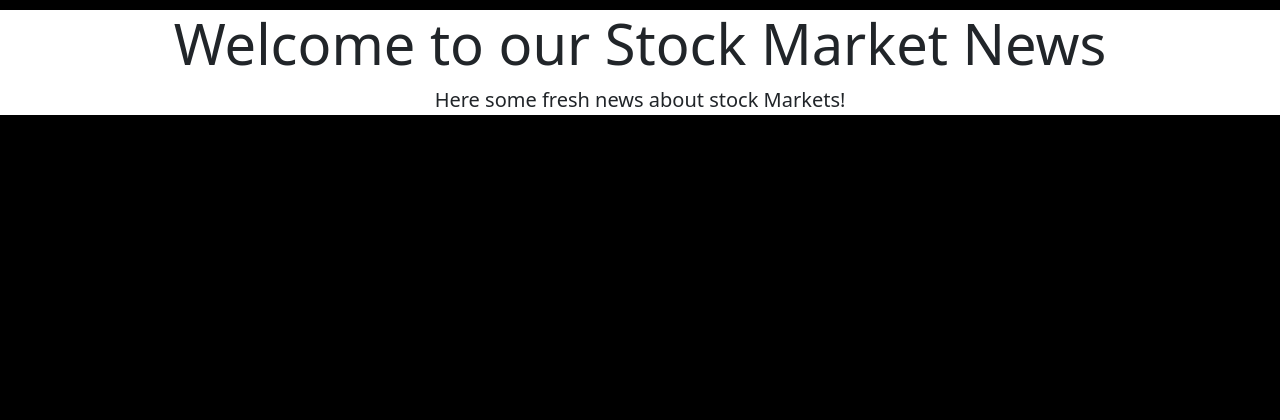
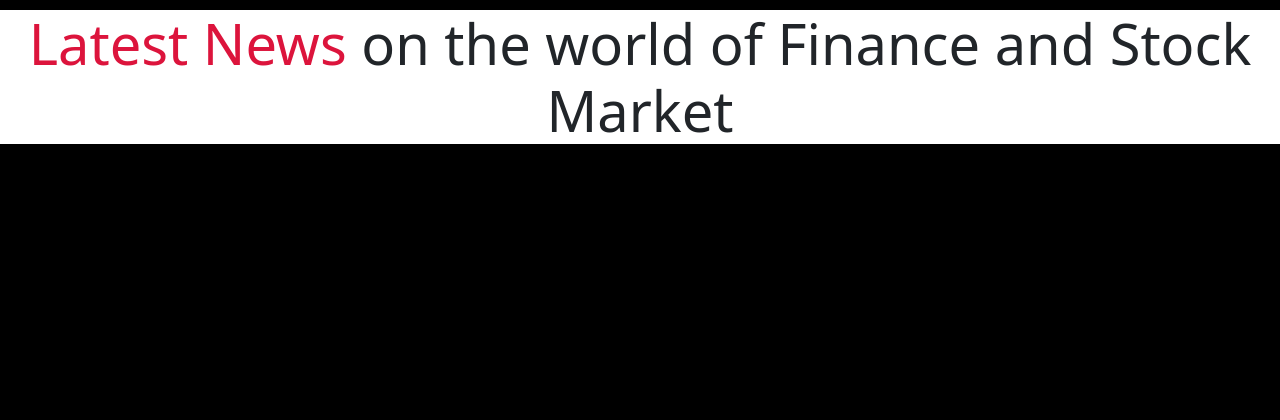
Before and after one commit to mohona7428/Stonks, a Django app: template stock/templates/news.html in a window 1280 px wide. Shown: the part 58-478 px from the top of the page. Run offline with Django 3.2, Linux system fonts and the light colour scheme; the template is opened without the code that fills it, so the values that code supplies are empty; some libraries are stand-ins or nearby versions.

Commit message:
Changed title and subtitle in news section

```diff
--- a/stock/templates/news.html
+++ b/stock/templates/news.html
@@ -5,9 +5,8 @@ label { display: inline-block; margin-bottom: .5rem; color: #fff; position: cent
 {%endblock%}
 {%block body %}
 <div class="jumbotron" style=" text-align: center;margin-top:10px; margin-bottom:20px; background-color: white;">
-    <h1 class="display-4">
-        Welcome to our Stock Market News</h1>
-    <p class="lead">Here some fresh news about stock Markets!</p>
+    <h1 class="display-4 "><b style="color: crimson;">Latest News</b> on the world of Finance and Stock Market</h1>
+    <!-- <p class="lead">Latest News on the world of finance!</p> -->
     </video>
 </div>
 
@@ -15,12 +14,12 @@ label { display: inline-block; margin-bottom: .5rem; color: #fff; position: cent
     <div class="row">
         {% for x in api.results %}
         <div class="col-sm-6 d-flex mb-5">
-            <div class="card" >
+            <div class="card">
                 <img class="card-img-top" src="{{ x.image_url }}">
                 <div class="card-body flex-fill">
                     <h5 class="card-title ">{{ x.title }}</h5>
                     <div class="ok mb-3" style="max-height: 200px; overflow:auto;">
-                        <p class="card-text " >{{ x.description }}</p>
+                        <p class="card-text ">{{ x.description }}</p>
                     </div>
                     <a href="{{ x.article_url }} " class="btn btn-secondary ">Read More...</a>
                 </div>
```
